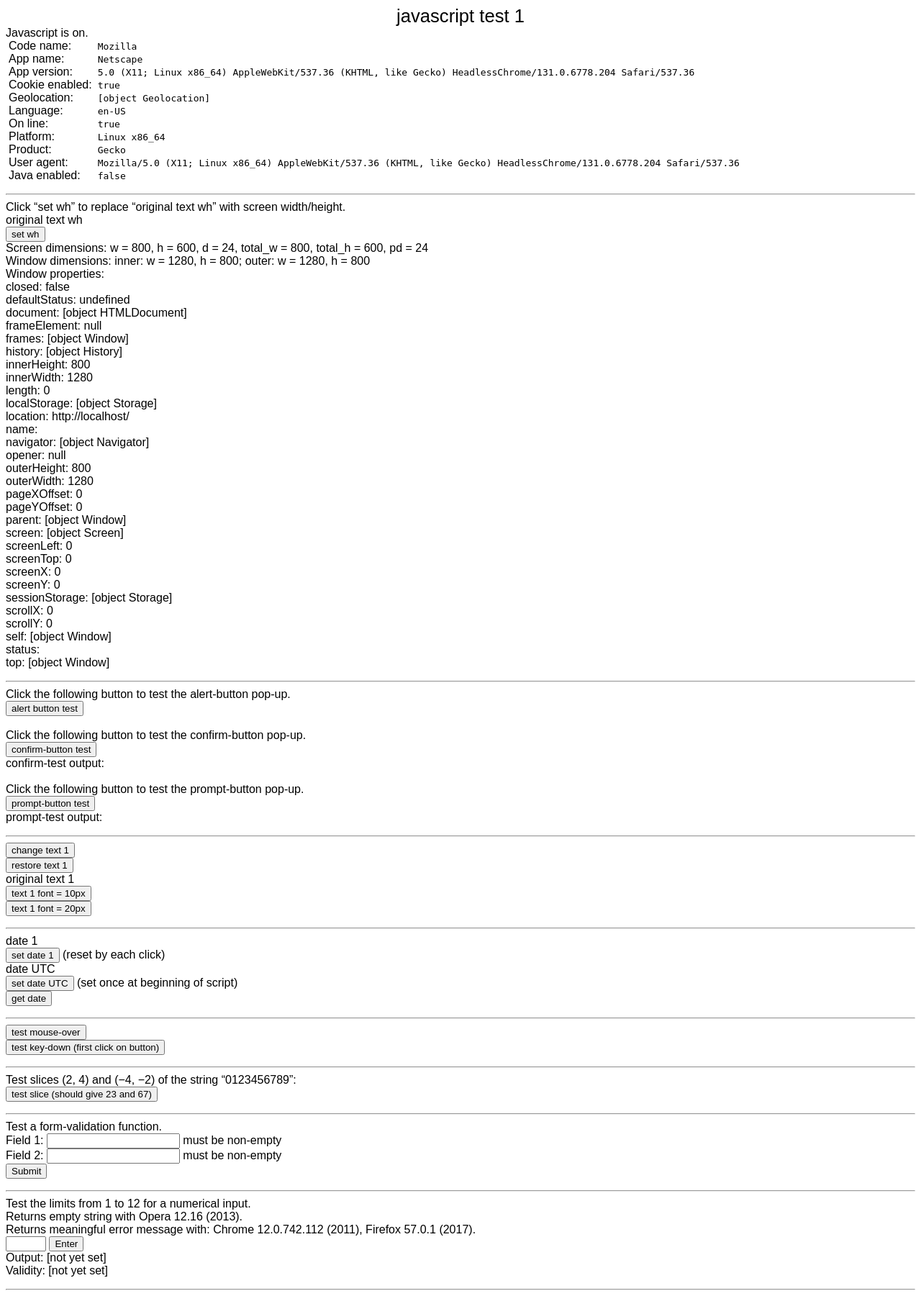
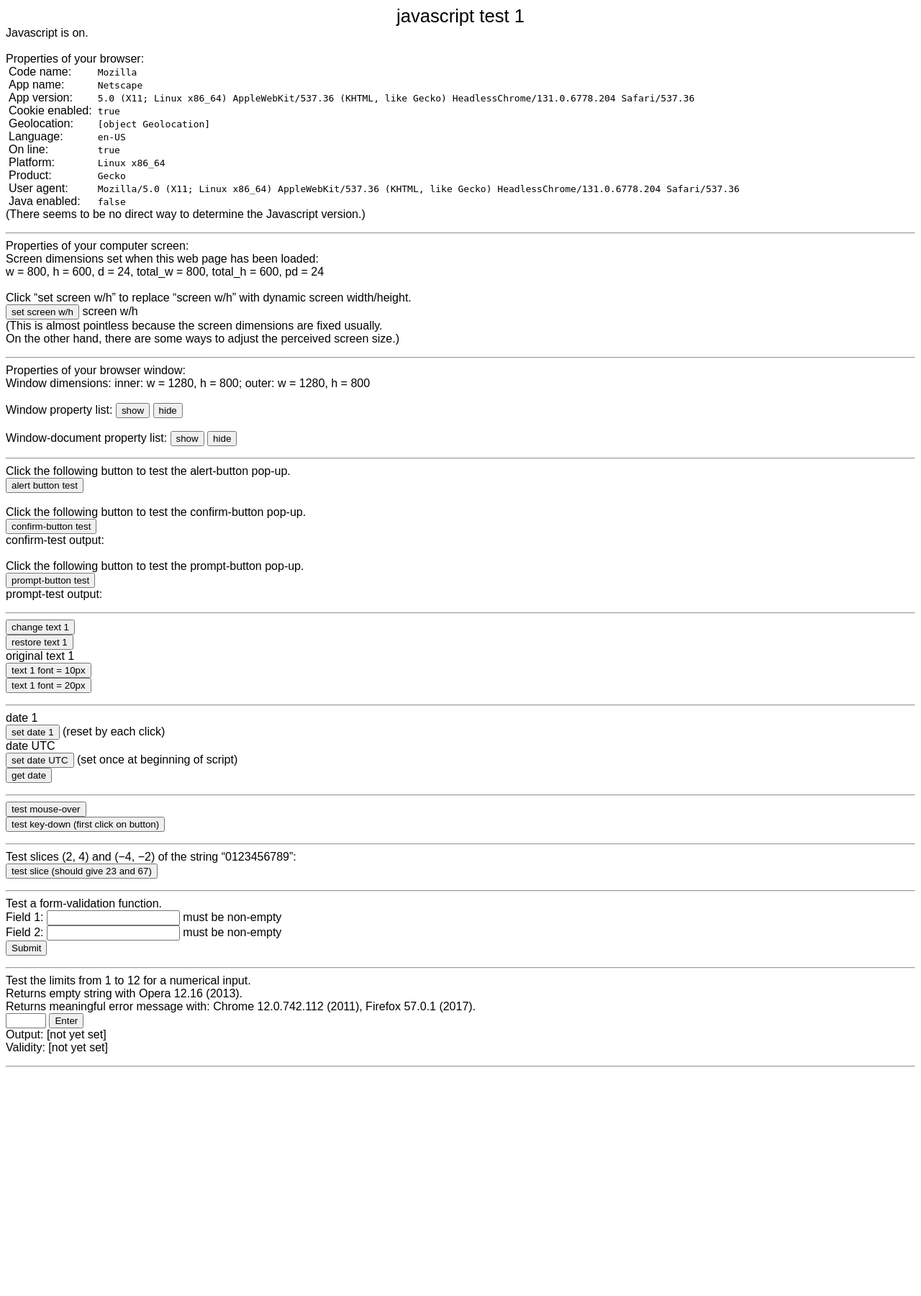
Before and after one commit to drauk/jstest, a PHP site: page / in a window 1280 px wide. Shown: the whole page at 72% size. After the commit the page ends 1483 px from the top, so only its background shows below. Run offline with PHP 8.4, Linux system fonts and the light colour scheme.

Commit message:
Added more Javascript functions to view the available data.

```diff
--- a/index.php
+++ b/index.php
@@ -1,5 +1,5 @@
 <?php
-// http/extra.topology.org/jstest/index.php   2017-12-10   Alan U. Kennington.
+// http/extra.topology.org/jstest/index.php   2017-12-12   Alan U. Kennington.
 // $Id: http/extra.topology.org/jstest/index.php 06812be459 2017-12-10 13:19:58Z Alan U. Kennington $
 
 echo("<!DOCTYPE HTML PUBLIC \"-//W3C//DTD HTML 4.01 Transitional//EN\">
@@ -33,7 +33,12 @@ td, th { padding-left:3pt; padding-right:3pt; }
 
 //-----------------------------------------------------------------------------
 echo("
-<span id=\"js_okay\">Javascript is off.</span><br>
+<span id=\"js_okay\">Javascript is off.<br>
+This web page is probably more interesting if you turn Javascript on.</span><br>
+
+<br>
+Properties of your browser:<br>
+
 <table class=\"main3\" cellspacing=0 cellpadding=0>
 <tr>
 <td>Code name:</td>
@@ -90,20 +95,50 @@ echo("
 </tr>
 </table>
 
+(There seems to be no direct way to determine the Javascript version.)<br>
+
 <!-- - - - - - - - - - - - - - - - - - - - - - - - - - - - - - - - - - - - -->
 <p><hr>
-Click <q>set wh</q> to replace <q>original text wh</q> with screen
+Properties of your computer screen:<br>
+
+Screen dimensions set when this web page has been loaded:<br>
+<span id=\"wh_screen2\">screen w/h</span><br>
+
+<br>
+Click <q>set screen w/h</q> to replace <q>screen w/h</q> with dynamic screen
 width/height.<br>
-<span id=\"wh_screen\">original text wh</span><br>
 
-<button type=\"button\"
-onclick='set_wh();'>set wh</button><br>
+<button type=\"button\" onclick='set_wh();'>set screen w/h</button>
+<span id=\"wh_screen\">screen w/h</span><br>
 
-Screen dimensions: <span id=\"wh_screen2\">screen w/h</span><br>
+(This is almost pointless because the screen dimensions are fixed usually.<br>
+On the other hand, there are some ways to adjust the perceived screen size.)<br>
+
+<!-- - - - - - - - - - - - - - - - - - - - - - - - - - - - - - - - - - - - -->
+<p><hr>
+Properties of your browser window:<br>
 
 Window dimensions: <span id=\"wh_window2\">window w/h</span><br>
 
-Window properties: <span id=\"window_props\">window props<br></span>
+<br>
+Window property list:
+<button type=\"button\"
+onclick='document.getElementById(\"window_props\").innerHTML =
+ \"<br>\" + window_prop_list();'>show</button>
+<button type=\"button\"
+onclick='document.getElementById(\"window_props\").innerHTML =
+ \"<br>\";'>hide</button>
+<span id=\"window_props\"><br></span>
+
+<br>
+Window-document property list:
+<button type=\"button\"
+onclick='document.getElementById(\"window_doc_props\").innerHTML =
+ \"<br>\" + window_doc_prop_list();'>show</button>
+<button type=\"button\"
+onclick='document.getElementById(\"window_doc_props\").innerHTML =
+ \"<br>\";'>hide</button>
+<span id=\"window_doc_props\"><br></span>
 
 <!-- - - - - - - - - - - - - - - - - - - - - - - - - - - - - - - - - - - - -->
 <p><hr>
@@ -254,8 +289,8 @@ document.getElementById(\"wh_window2\").innerHTML =
 \"; outer: w = \" + String(window0.ow) +
 \", h = \" + String(window0.oh);
 
-document.getElementById(\"window_props\").innerHTML =
-    \"<br>\" + window_prop_list();
+// document.getElementById(\"window_props\").innerHTML =
+//     \"<br>\" + window_prop_list();
 
 </script>
 ");
--- a/jstest1.js
+++ b/jstest1.js
@@ -16,6 +16,7 @@ body_onload
 form1valid
 input1check
 window_prop_list
+window_doc_prop_list
 -------------------------------------------------------------------------*/
 
 /*-------------------------------------------------------------------------
@@ -214,3 +215,51 @@ for (var i = 0; i < n_wind_props; i += 1) {
     }
 return str_wind_props;
 }
+
+//----------------------//
+// window_doc_prop_list //
+//----------------------//
+function window_doc_prop_list() {
+var wind_props1 = [
+    "anchors",
+    "applets",
+    "body",
+    "cookie",
+    "domain",
+    "forms",
+    "images",
+    "links",
+    "referrer",
+    "title",
+    "URL"
+    ];
+var wind_props3 = [
+    "baseURI",
+    "doctype",
+    "documentElement",
+    "documentMode",
+    "documentURI",
+    "domConfig",
+    "embeds",
+    "head",
+    "implementation",
+    "inputEncoding",
+    "lastModified",
+    "readyState",
+    "scripts",
+    "strictErrorChecking"
+    ];
+var n_wind_props1 = wind_props1.length;
+var n_wind_props3 = wind_props3.length;
+var str_wind_props = "DOM 1:<br>";
+for (var i = 0; i < n_wind_props1; i += 1) {
+    str_wind_props += wind_props1[i] + ": " +
+        escapeHTML(window.document[wind_props1[i]]) + "<br>";
+    }
+str_wind_props += "<br>DOM 3:<br>";
+for (var i = 0; i < n_wind_props3; i += 1) {
+    str_wind_props += wind_props3[i] + ": " +
+        escapeHTML(window.document[wind_props3[i]]) + "<br>";
+    }
+return str_wind_props;
+}
```
